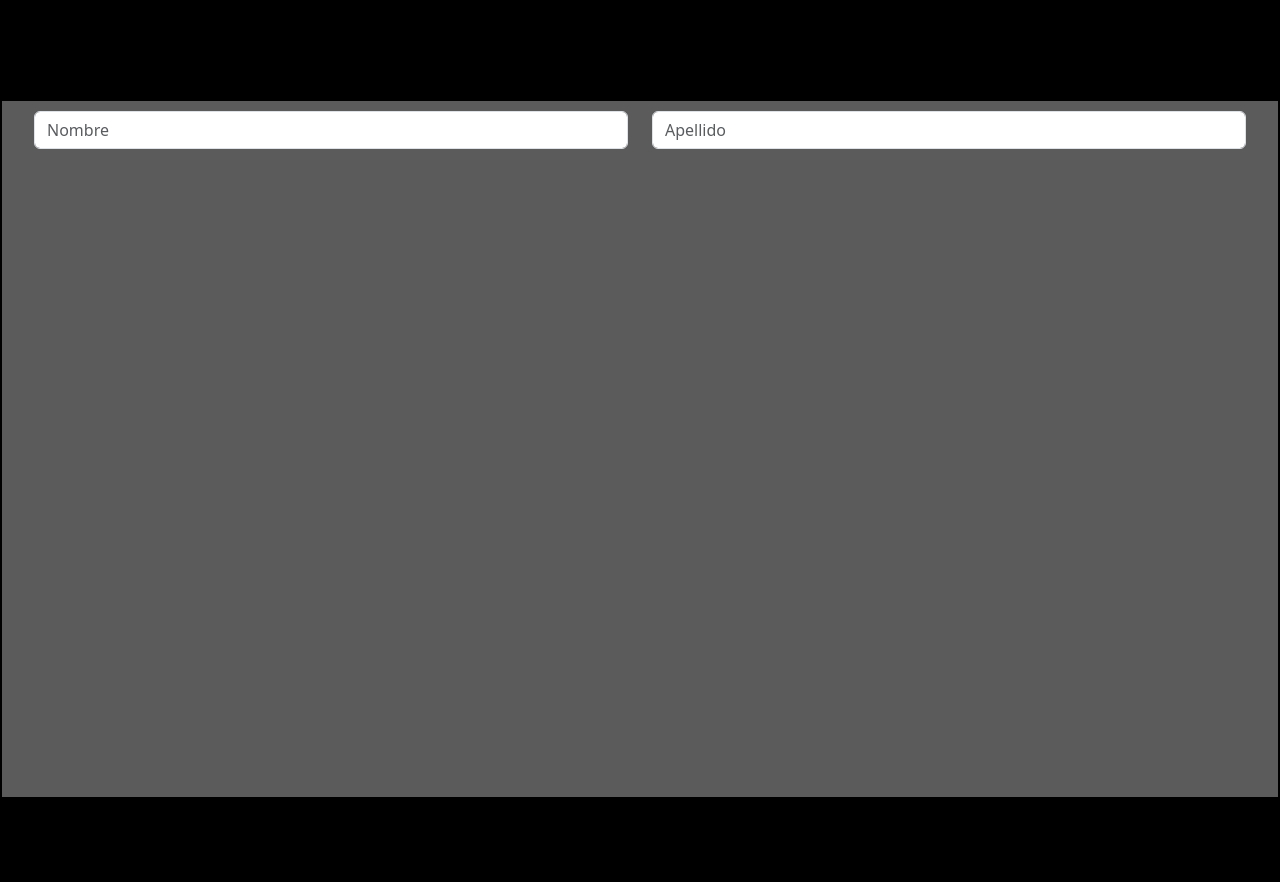
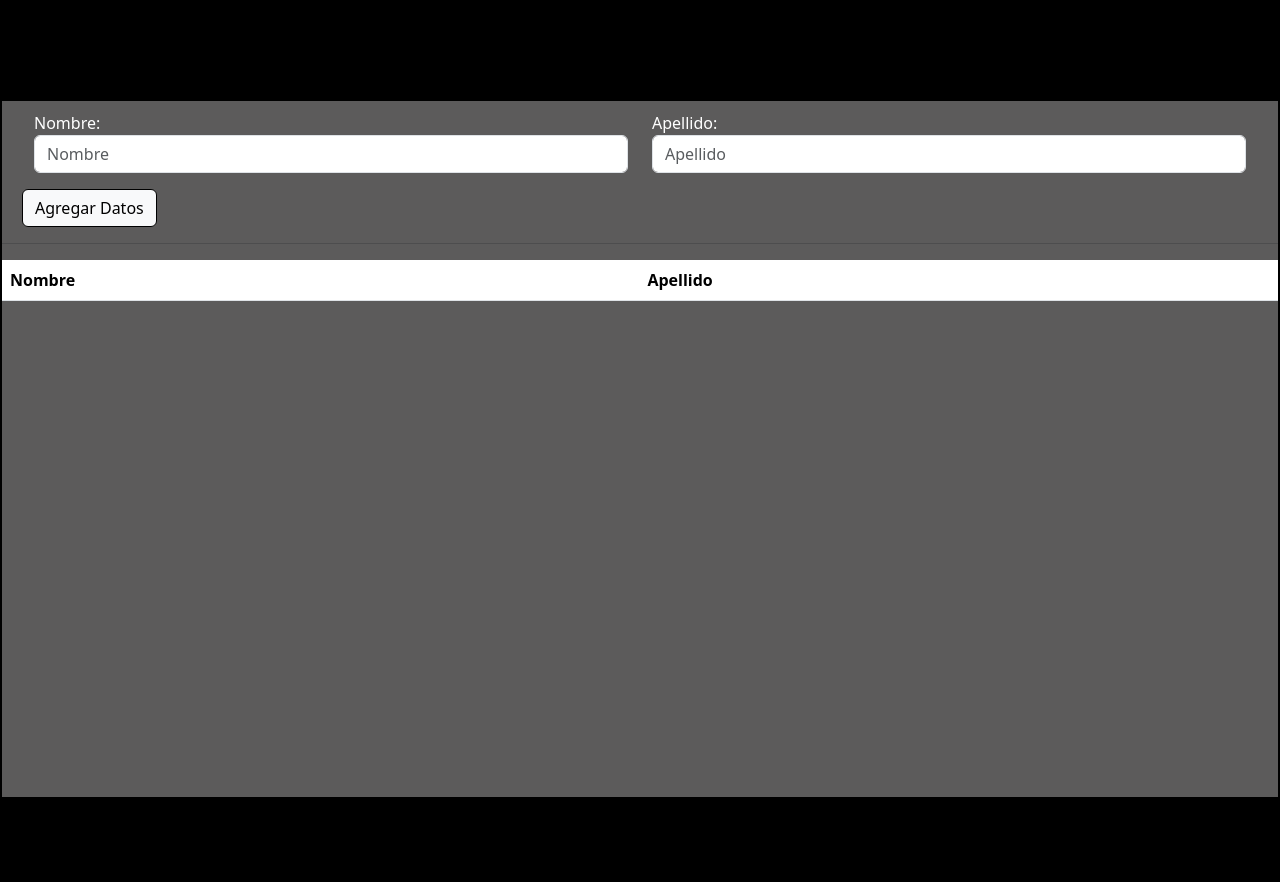
Before and after one commit to Andy-poblete/Proyecto2, a plain HTML site: page index.html in a window 1280 px wide. Shown: the part 57-939 px from the top of the page. Drawn offline with nearby package versions, Linux system fonts and the light colour scheme.

Commit message:
Se crean funciones en javascript

```diff
--- a/index.html
+++ b/index.html
@@ -14,7 +14,7 @@
     <header>
         <nav class="navbar bg-body-tertiary">
             <div class="container-fluid">
-                <a class="navbar-brand">UDD</a>
+                <a class="navbar-brand">CRUD-UDD</a>
                 <form class="d-flex" role="search">
                     <input class="form-control me-2" type="search" placeholder="Buscar" aria-label="Search">
                     <button class="btn btn-outline-success" type="submit">Buscar</button>
@@ -28,12 +28,29 @@
             <div class="CRUD">
                 <div class="row">
                     <div class="col">
-                        <input type="text" class="form-control" placeholder="Nombre" aria-label="Nombre">
+                        Nombre:<input type="text" class="form-control" id="idNombre" placeholder="Nombre" aria-label="Nombre">
                     </div>
                     <div class="col">
-                        <input type="text" class="form-control" placeholder="Apellido" aria-label="Apellido">
+                        Apellido:<input type="text" class="form-control" id="idApellido" placeholder="Apellido" aria-label="Apellido">
                     </div>
                 </div>
+                <!--aqui se creara el boton-->
+                <p>
+                    <div>
+                        <button type="submit" class="btn btn-light" id="btnAdd" onclick="addData()">Agregar Datos</button>
+                    </div>
+                    <!-- Se hace una separacion de los datos que se van agregando -->
+                    <hr>
+                </p>
+                <table class="table table_border" id="tableData">
+                    <thead>
+                        <tr>
+                            <th>Nombre</th>
+                            <th>Apellido</th>
+                        </tr>
+
+                    </thead>
+                </table>
             </div>
         </div>
     </main>
--- a/style.css
+++ b/style.css
@@ -31,3 +31,11 @@ header .navbar {
     margin-left: 20px !important;
     margin-right: 20px !important;
 }
+
+.col {
+    color: white;
+}
+
+.btn {
+    margin-left: 20px;
+}
```
Also changed, not shown: app.js (+37 -0 lines).
